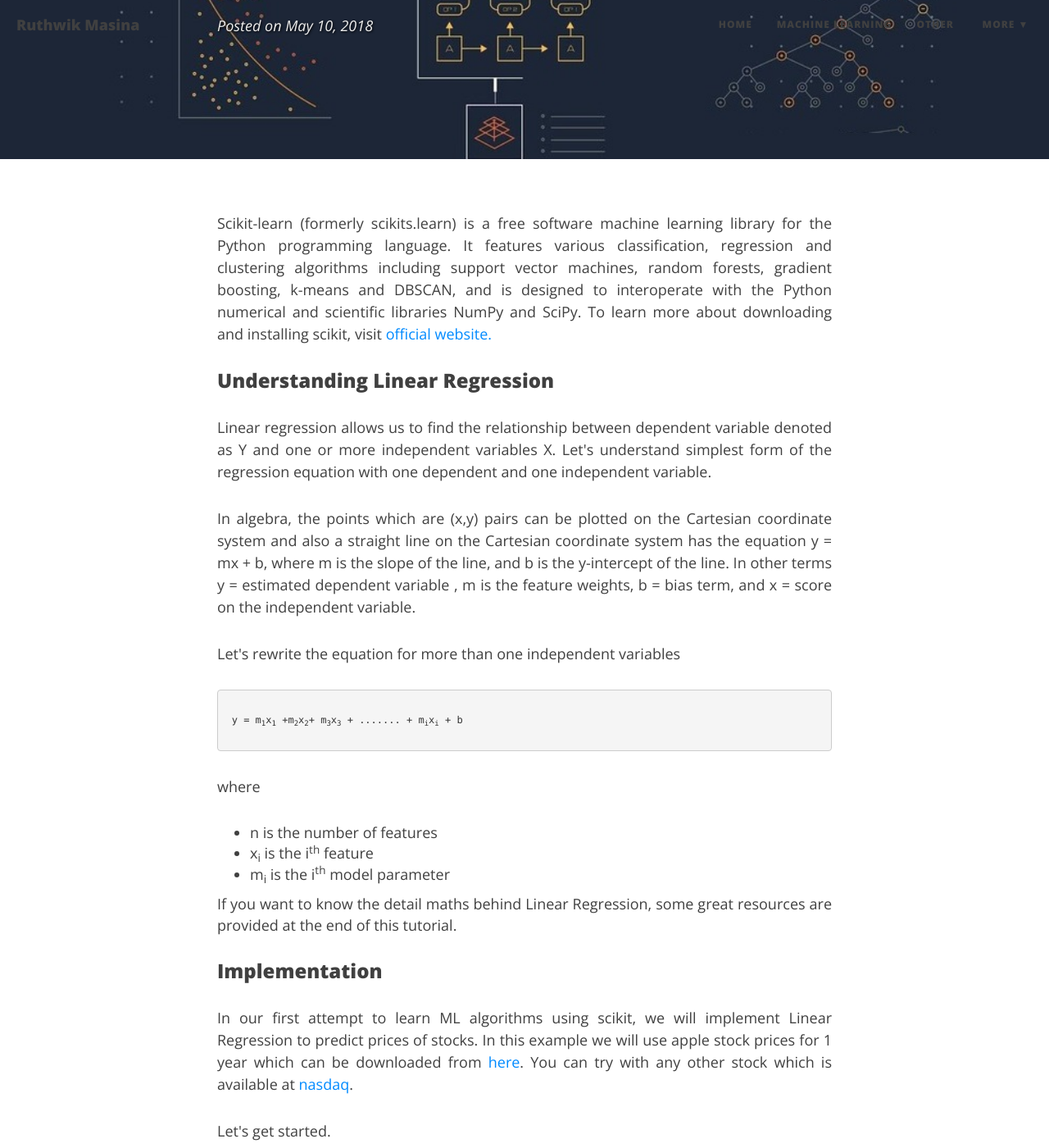
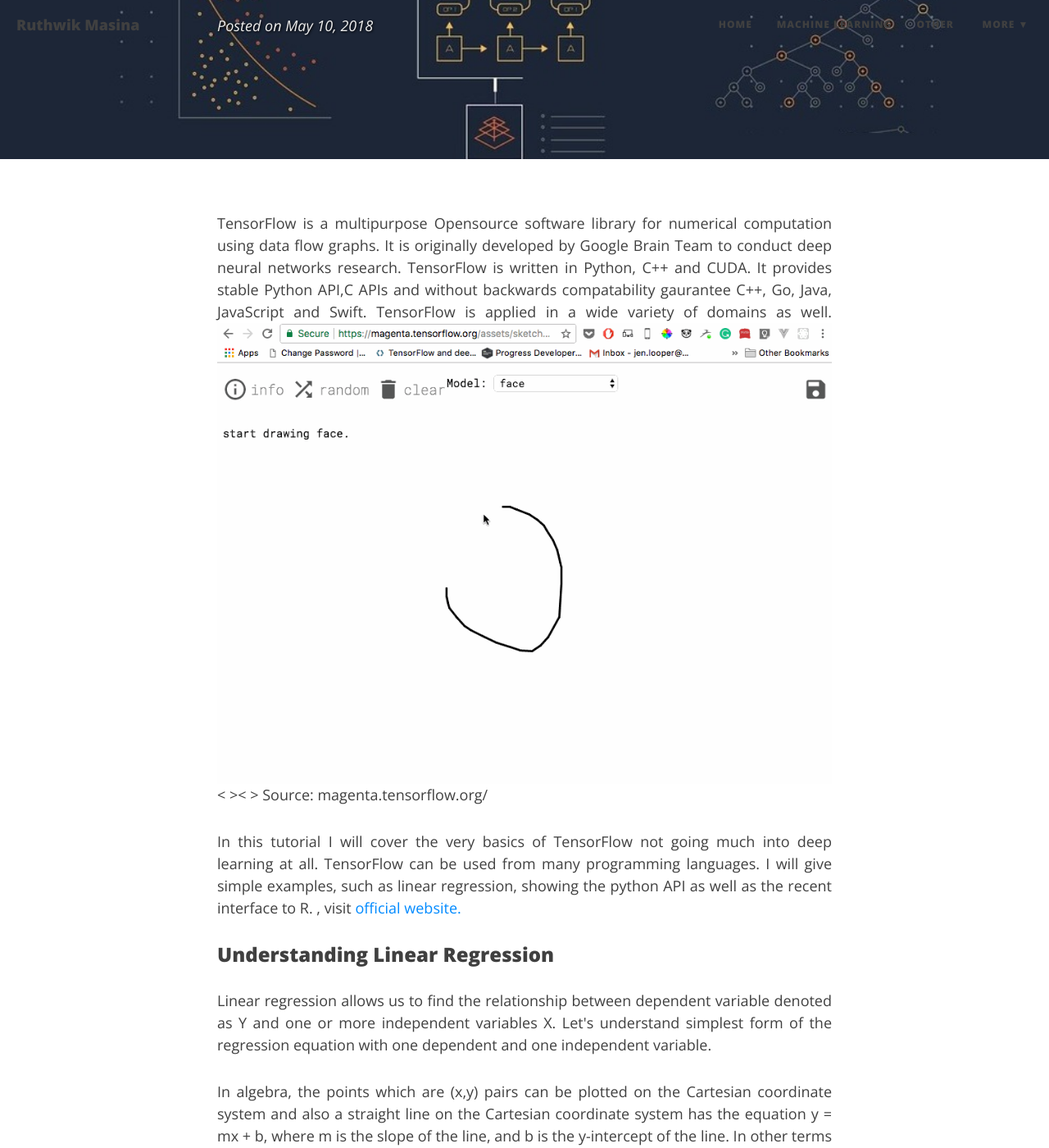
Before and after one commit to Ruthwik/ruthwik.github.io, a Jekyll site: the page built from _posts/2018-05-10-tensorflow_in_a_nutshell.html, in a window 1280 px wide and 1400 px high, scrolled down 327 px. Shown: the whole window at 82% size. Built offline with Jekyll 4.4.1, drawn with Linux system fonts in a browser that asks for light colours; nearby versions of some CDN libraries; comment, search, counter and statistics services are not loaded.

Commit message:
Adding magenta image

```diff
--- a/_posts/2018-05-10-tensorflow_in_a_nutshell.html
+++ b/_posts/2018-05-10-tensorflow_in_a_nutshell.html
@@ -12,10 +12,16 @@ bigimg:
 ---
 
 <div class="text-justify">
-<p>Scikit-learn (formerly scikits.learn) is a free software machine learning library for the Python programming language.
-It features various classification, regression and clustering algorithms including support vector machines, random forests,
- gradient boosting, k-means and DBSCAN, and is designed to interoperate with the Python numerical and scientific libraries NumPy and SciPy.
- To learn more about downloading and installing scikit, visit <a href="http://scikit-learn.org/">official website.</a></p>
+<p>TensorFlow is a multipurpose Opensource software library for numerical computation using data flow graphs. It is originally developed by Google Brain Team to conduct deep neural networks research. TensorFlow is written in Python, C++ and CUDA. It provides stable Python API,C APIs and without backwards compatability gaurantee  C++, Go, Java, JavaScript and Swift. TensorFlow is applied in a wide variety of domains as well.
+
+<img src="/img/tensorflownutshell/magenta.gif" alt="magenta"/>
+<&nbsp><&nbsp> Source: magenta.tensorflow.org/
+</p>
+
+<p> In	this	tutorial	I	will	cover	the	very	basics	of	TensorFlow	not	going	much	into	deep
+learning	at	all.	TensorFlow	can	be	used	from	many	programming	languages.	I	will
+give	simple	examples,	such	as	linear	regression,	showing	the	python	API	as	well	as
+the	recent	interface	to	R.	, visit <a href="http://scikit-learn.org/">official website.</a></p>
 
 <h3>Understanding Linear Regression</h3>
 <p>Linear regression allows us to find the relationship between dependent variable denoted as Y and one or more independent variables X. Let's understand simplest form of the regression equation
```
Also changed, not shown: img/tensorflownutshell/magenta.gif (added).
